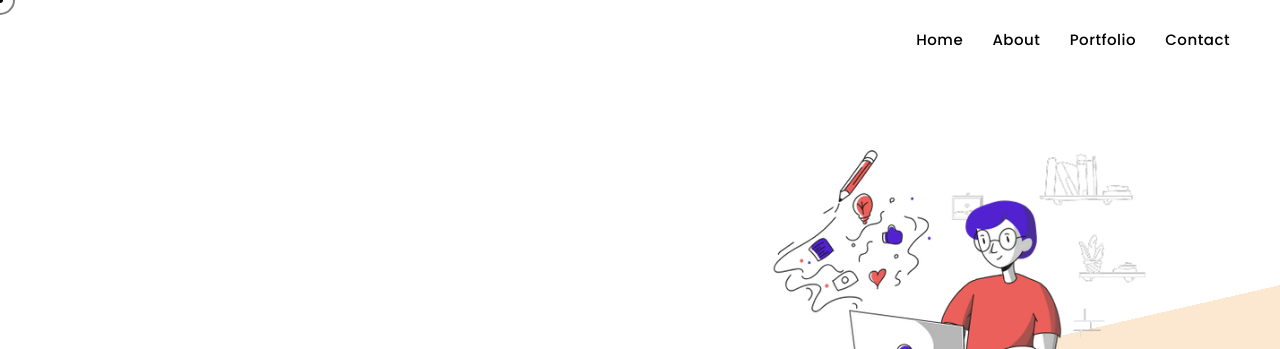
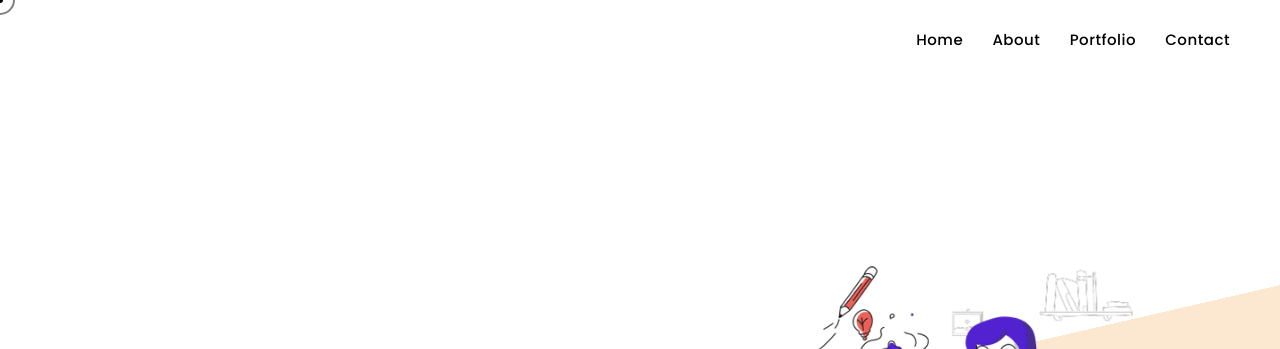
Before and after one commit to designhash/portfolio, a plain HTML site: page index.html in a window 1280 px wide. Shown: the top 349 px of the page. Drawn offline with Linux system fonts and the light colour scheme; no server answers.

Commit message:
Updated hero to center

```diff
--- a/css/style.css
+++ b/css/style.css
@@ -495,7 +495,7 @@ h6 { font-size: 16px; }
 	background-position: center;
 	background-size: contain;
 	background-size: 70%;
-    background-position: 50% 25%;
+    background-position: 50% 50%;
 }
 .shane_tm_hero[data-style="one"] .background{clip-path: polygon(0% 100%, 21% 0%, 100% 0%, 100% 100%);}
 .shane_tm_hero[data-style="two"] .background{clip-path: polygon(25% 0%, 100% 0%, 100% 100%, 25% 100%, 0% 50%);}
```
